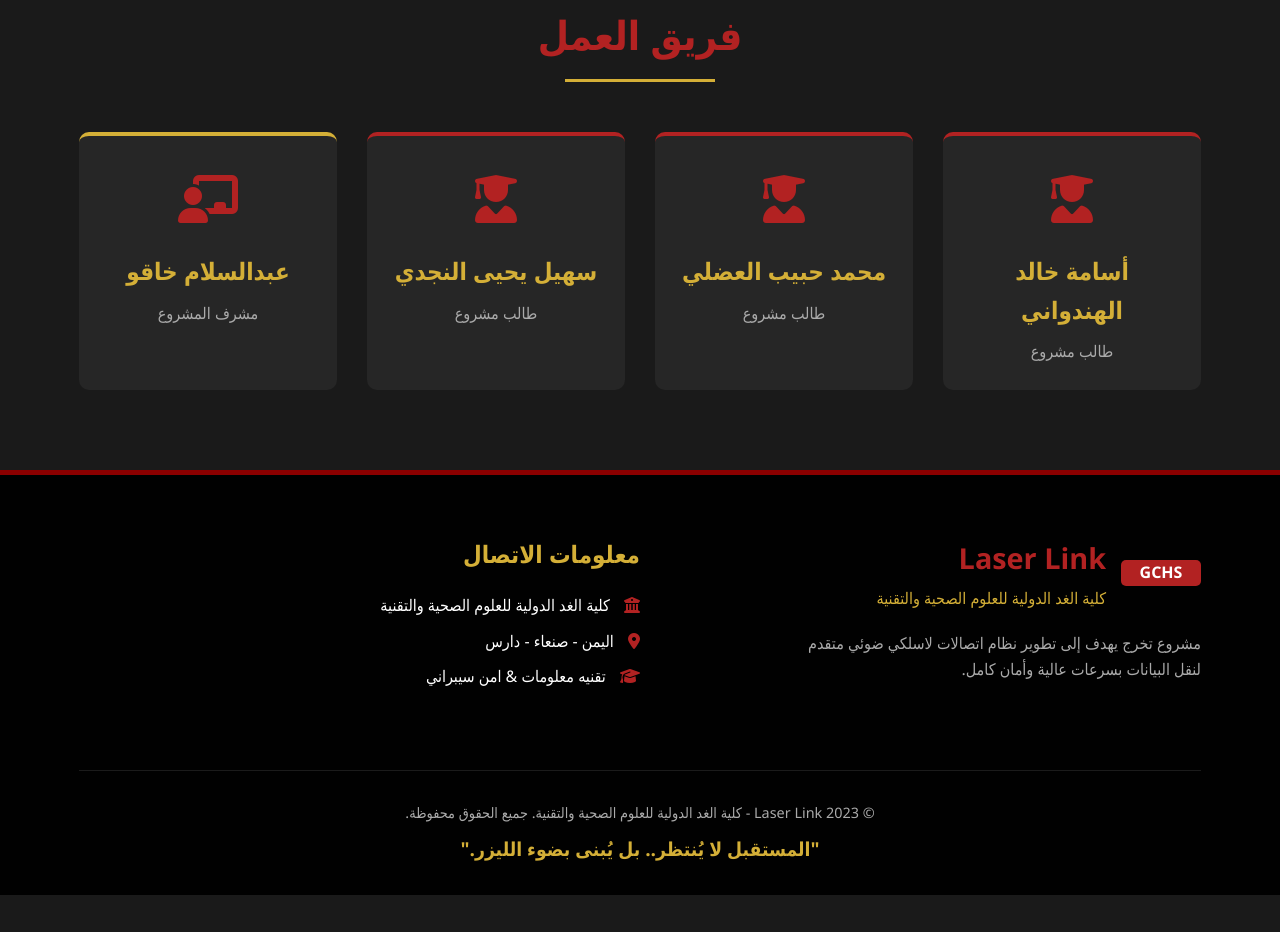
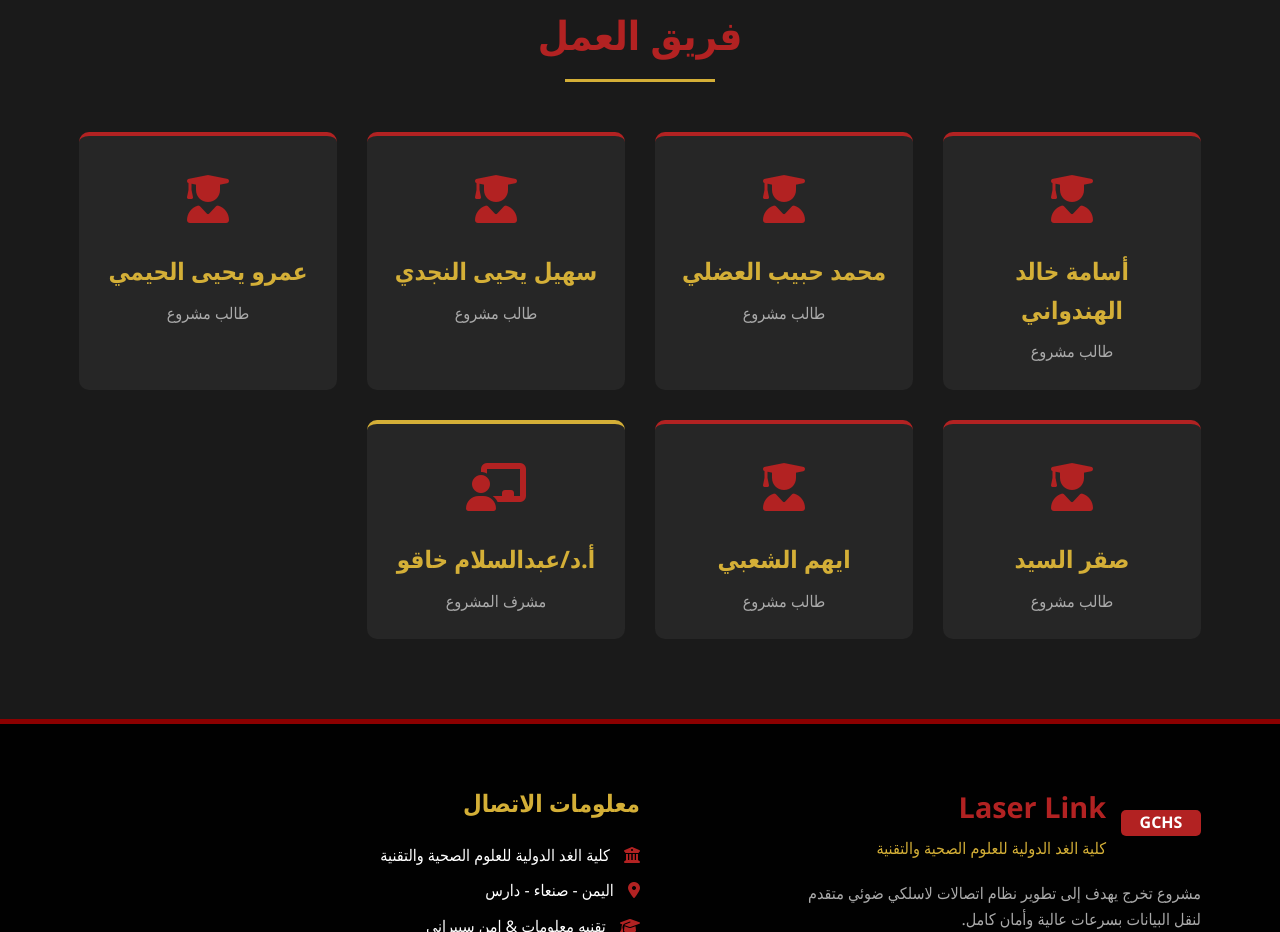
Before and after one commit to Alhndwany/Alhndwany.github.io, a plain HTML site: page index.html in a window 1280 px wide. Shown: the part 5357-6289 px from the top of the page. Before the commit the page ends 6252 px from the top, so only its background shows below. Drawn offline with Linux system fonts and the light colour scheme.

```diff
--- a/index.html
+++ b/index.html
@@ -710,11 +710,35 @@
                     <p>طالب مشروع</p>
                 </div>
 
+                <div class="team-member">
+                    <div class="member-icon">
+                        <i class="fas fa-user-graduate"></i>
+                    </div>
+                    <h4>عمرو يحيى الحيمي</h4>
+                    <p>طالب مشروع</p>
+                </div>
+
+                <div class="team-member">
+                    <div class="member-icon">
+                        <i class="fas fa-user-graduate"></i>
+                    </div>
+                    <h4>صقر السيد</h4>
+                    <p>طالب مشروع</p>
+                </div>
+
+                <div class="team-member">
+                    <div class="member-icon">
+                        <i class="fas fa-user-graduate"></i>
+                    </div>
+                    <h4>ايهم الشعبي</h4>
+                    <p>طالب مشروع</p>
+                </div>
+
                 <div class="team-member supervisor">
                     <div class="member-icon">
                         <i class="fas fa-chalkboard-teacher"></i>
                     </div>
-                    <h4>عبدالسلام خاقو</h4>
+                    <h4>أ.د/عبدالسلام خاقو</h4>
                     <p>مشرف المشروع</p>
                 </div>
             </div>
```
